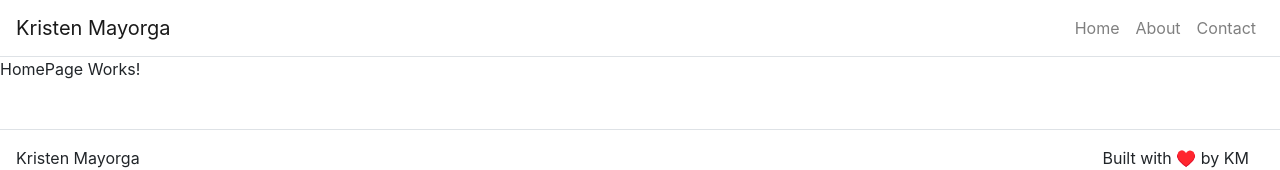
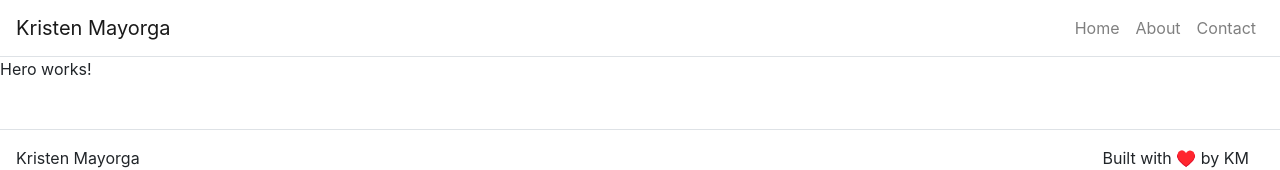
Before and after one commit to Mayorgak/react-portfolio, a React (Create React App) app in the folder react-portfolio/: page / in a window 1280 px wide. Shown: the top 170 px of the page. Built offline with nearby package versions, Linux system fonts and the light colour scheme.

Commit message:
added contact and about routes

```diff
--- a/react-portfolio/src/App.js
+++ b/react-portfolio/src/App.js
@@ -9,6 +9,7 @@
 import HomePage from "./pages/HomePage";
 import AboutPage from './pages/AboutPage';
 import ContactPage from './pages/ContactPage';
+import Hero from "./components/Hero";
 
 class App extends React.Component {
 
@@ -60,8 +61,8 @@
           </Navbar>
 
           <Route path="/" exact render={() => <HomePage title={this.state.home.title} subTitle={this.state.home.subTitle} text={this.state.home.text} />} />
-          <Route path="/about" render={() => <AboutPage title={this.state.about.title} />} />
-          <Route path="/contact" render={() => <ContactPage title={this.state.contact.title} />} />
+          <Route path="/about" render={() => <AboutPage title={this.state.about} />} />
+          <Route path="/contact" render={() => <ContactPage title={this.state.contact} />} />
 
         <Footer/>
 
--- /dev/null
+++ b/react-portfolio/src/components/Hero.js
@@ -0,0 +1,11 @@
+import React from 'react'
+
+function Hero() {
+    return (
+        <>
+            <p>Hero works!</p>
+        </>
+    )
+}
+
+export default Hero
--- a/react-portfolio/src/pages/AboutPage.js
+++ b/react-portfolio/src/pages/AboutPage.js
@@ -2,9 +2,9 @@
 
 function AboutPage() {
     return (
-        <div>
+        <>
             <h1>about works</h1>
-        </div>
+        </>
     )
 }
 
--- a/react-portfolio/src/pages/ContactPage.js
+++ b/react-portfolio/src/pages/ContactPage.js
@@ -2,9 +2,9 @@
 
 function ContactPage() {
     return (
-        <div>
+        <>
             <p>Contact works!</p>
-        </div>
+        </>
     )
 }
 
--- a/react-portfolio/src/pages/HomePage.js
+++ b/react-portfolio/src/pages/HomePage.js
@@ -1,10 +1,10 @@
 import React from 'react';
-
+import Hero from '../components/Hero';
 
 function HomePage() {
     return (
         <>
-        <p>HomePage Works!</p>
+        <Hero/>
         </>
     );
 }
```
